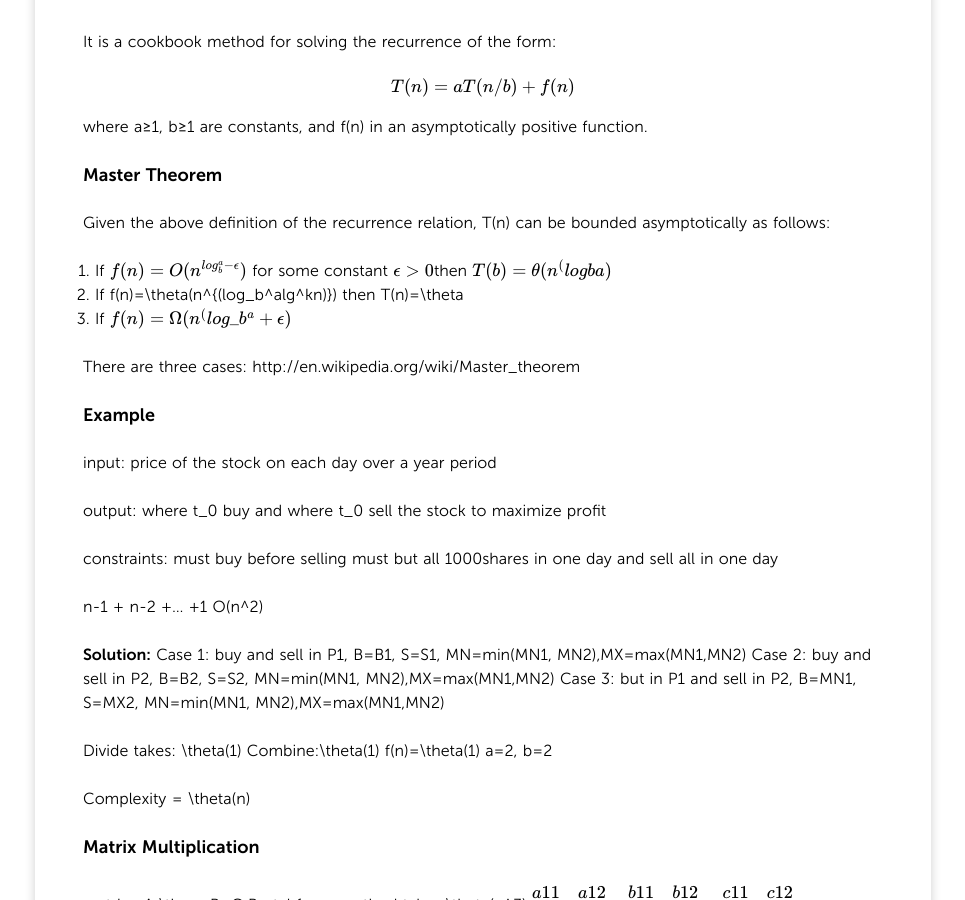
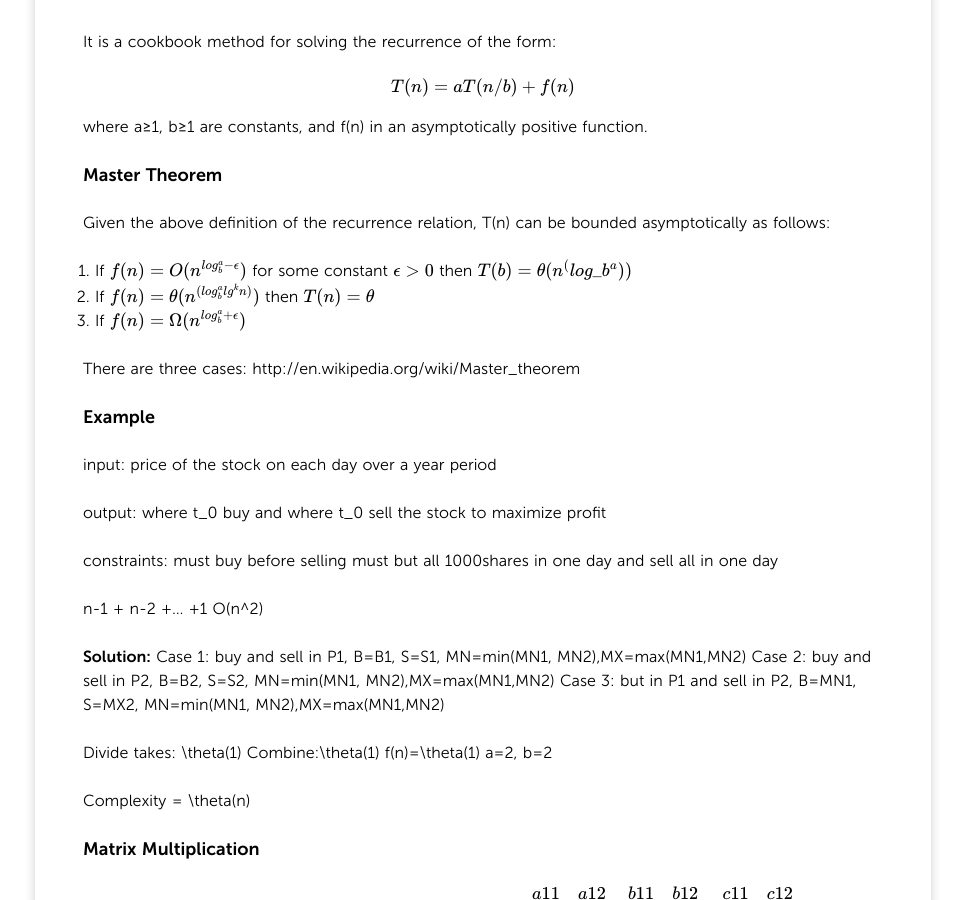
Before and after one commit to pineal/pineal.github.com, a Jekyll site: the page built from _posts/2014/2014-10-09-Divide-and-conquer.md, in a window 1280 px wide and 900 px high, scrolled down 421 px. Shown: the whole window, without its empty margins (157-1122 px from the left). Built offline with Jekyll 4.4.1, drawn with Linux system fonts in a browser that asks for light colours; nearby versions of some CDN libraries; Markdown is read by kramdown in place of the engine named in the settings; formulas are drawn with MathJax 3; comment, search, counter and statistics services are not loaded.

Commit message:
update master theory

```diff
--- a/_posts/2014/2014-10-09-Divide-and-conquer.md
+++ b/_posts/2014/2014-10-09-Divide-and-conquer.md
@@ -23,9 +23,9 @@ where a≥1, b≥1 are constants, and f(n) in an asymptotically positive functio
 ###Master Theorem
 Given the above definition of the recurrence relation, T(n) can be bounded asymptotically as follows:
 
-1. If $f(n)=O(n^{log_b^a - \epsilon})$ for some constant \\(\epsilon>0\\)then $$T(b)=\theta(n^(logba)$$
-2. If f(n)=\theta(n^{(log\_b^alg^kn)}) then T(n)=\theta
-3. If $$f(n)=\Omega(n^({log\_b^a+\epsilon})$$
+1. If $f(n)=O(n^{log_b^a - \epsilon})$ for some constant $\epsilon>0$ then $$T(b)= \theta(n^(log\_b^a))$$
+2. If $f(n)=\theta(n^{(log\_b^alg^kn)})$ then $$T(n)=\theta$$
+3. If $f(n)=\Omega(n^{log\_b^a+\epsilon})$
 
 There are three cases:
 http://en.wikipedia.org/wiki/Master_theorem
```
